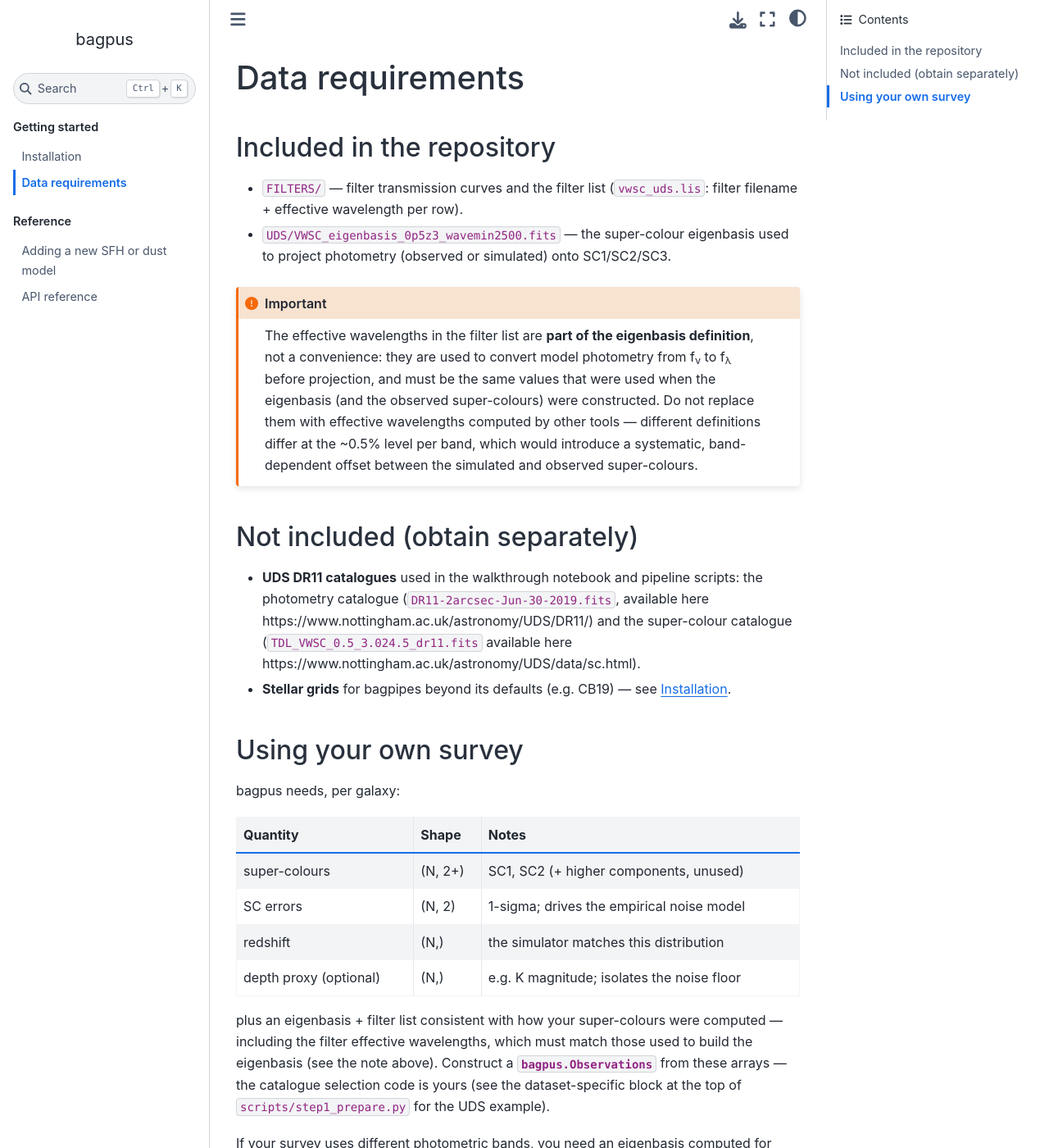
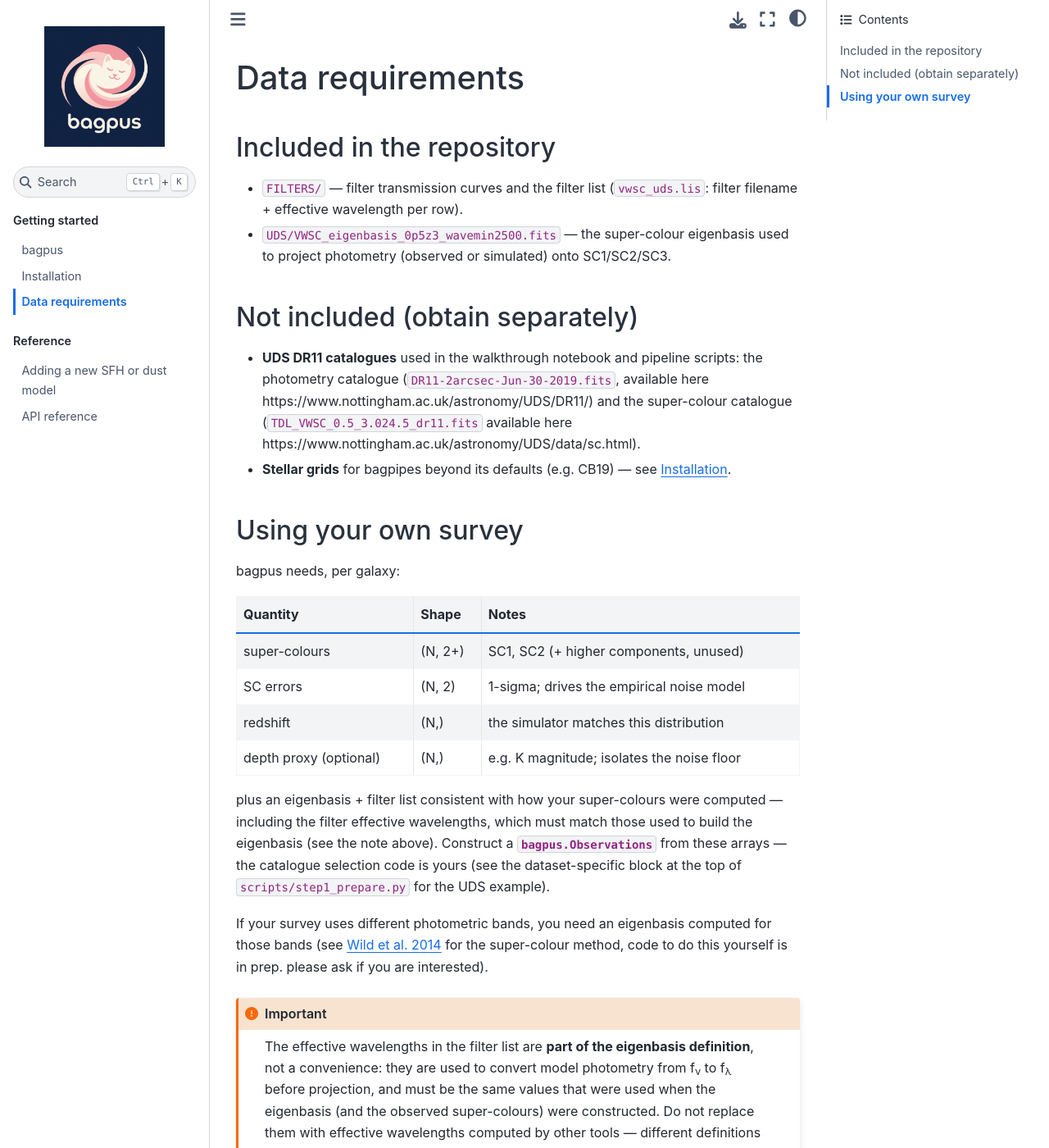
Before and after one commit to SEDMORPH/bagpus, a Sphinx documentation site: the page built from docs/data.md, in a window 1280 px wide and 1400 px high. Shown: the whole window at 82% size. Built offline with Sphinx 7.4.7 and the Sphinx Book theme 1.1.4, drawn with Linux system fonts in a browser that asks for light colours; pages that are not in the unit, such as notebooks, are missing from menus; some of the changed text lies outside the part shown.

Commit message:
More docs formatting fixed, example output and logo added to RTD

````diff
--- /dev/null
+++ b/docs/_static/custom.css
@@ -0,0 +1,6 @@
+/* Shrink the sidebar logo — sphinx-book-theme's default lets it fill the
+   sidebar's full width (.logo__image { height: unset }), which is too
+   dominant for a square logo. */
+.navbar-brand .logo__image {
+    max-width: 66%;
+}
--- a/docs/conf.py
+++ b/docs/conf.py
@@ -29,6 +29,9 @@
 
 html_theme = 'sphinx_book_theme'
 html_title = 'bagpus'
+html_static_path = ['_static']
+html_css_files = ['custom.css']
+html_logo = '_static/bagpus_logo3.png'
 
 # heavy dependencies not needed to build the docs
 autodoc_mock_imports = ['bagpipes', 'torch', 'sbi', 'fast_histogram', 'joblib',
--- a/docs/data.md
+++ b/docs/data.md
@@ -7,16 +7,6 @@
 * `UDS/VWSC_eigenbasis_0p5z3_wavemin2500.fits` — the super-colour eigenbasis
   used to project photometry (observed or simulated) onto SC1/SC2/SC3.
 
-```{important}
-The effective wavelengths in the filter list are **part of the eigenbasis
-definition**, not a convenience: they are used to convert model photometry
-from f<sub>ν</sub> to f<sub>λ</sub> before projection, and must be the same
-values that were used when the eigenbasis (and the observed super-colours)
-were constructed. Do not replace them with effective wavelengths computed by
-other tools — different definitions differ at the ~0.5% level per band, which
-would introduce a systematic, band-dependent offset between the simulated and
-observed super-colours.
-```
 
 ## Not included (obtain separately)
 
@@ -48,3 +38,14 @@
 computed for those bands (see
 [Wild et al. 2014](https://ui.adsabs.harvard.edu/abs/2014MNRAS.440.1880W/abstract)
 for the super-colour method, code to do this yourself is in prep. please ask if you are interested).
+
+```{important}
+The effective wavelengths in the filter list are **part of the eigenbasis
+definition**, not a convenience: they are used to convert model photometry
+from f<sub>ν</sub> to f<sub>λ</sub> before projection, and must be the same
+values that were used when the eigenbasis (and the observed super-colours)
+were constructed. Do not replace them with effective wavelengths computed by
+other tools — different definitions differ at the ~0.5% level per band, which
+would introduce a systematic, band-dependent offset between the simulated and
+observed super-colours.
+```
````
Also changed, not shown: README.md (+2 -2 lines), docs/index.md (+31 -2 lines), docs/_static/13c_data_posterior.png (added), docs/_static/13c_tauquench_full_paper2.png (added), docs/_static/bagpus_logo3.png (added).
